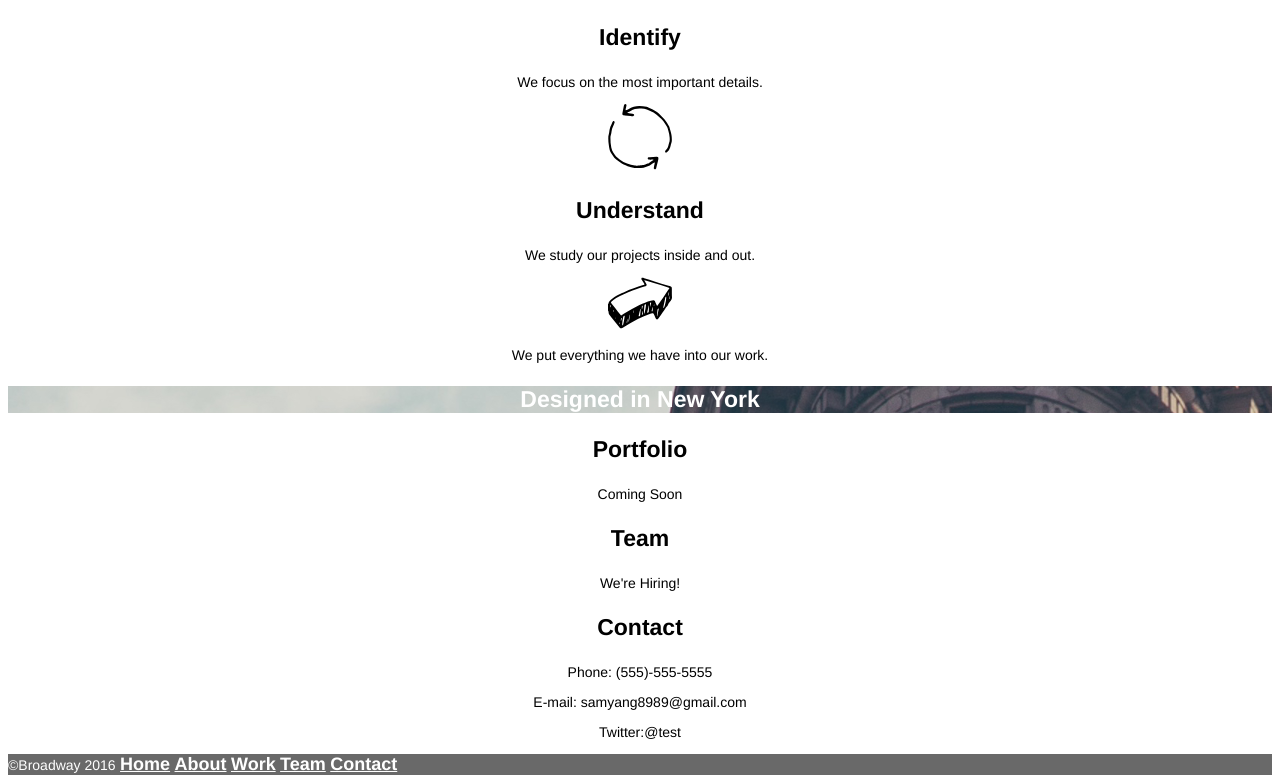
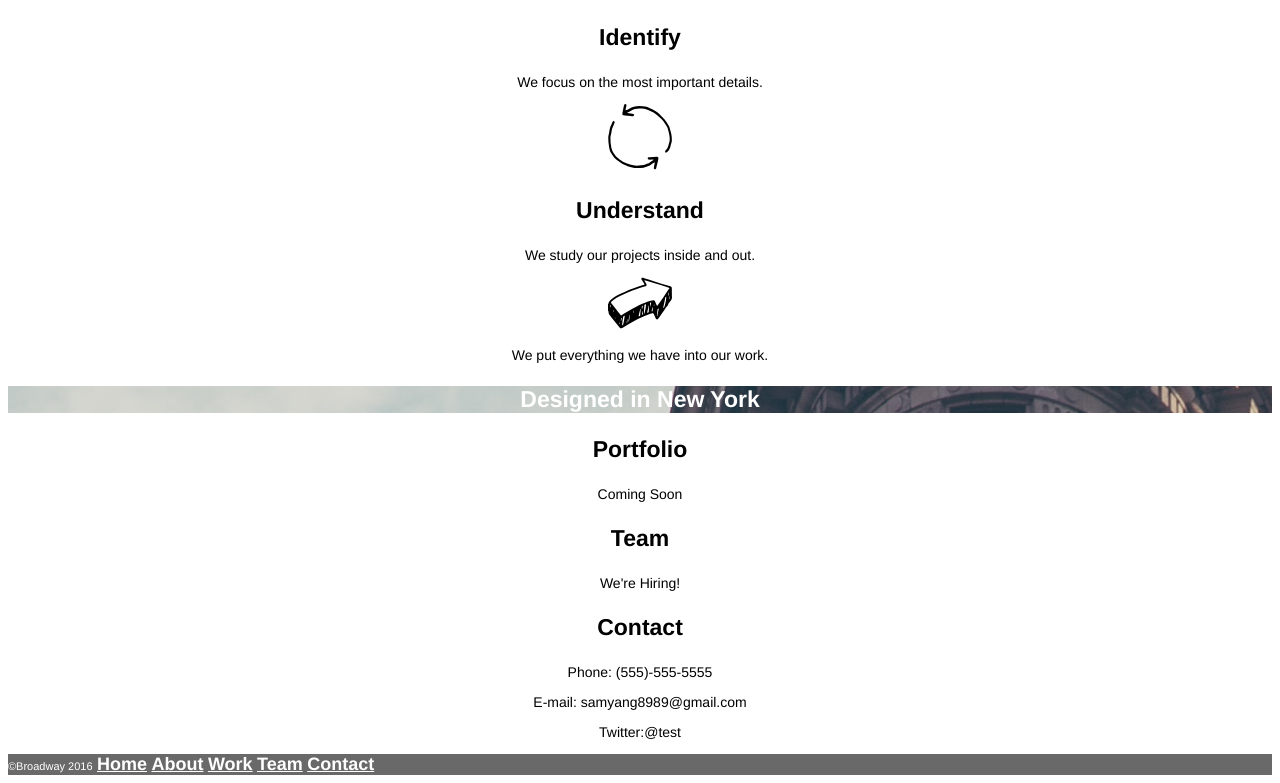
Before and after one commit to super8989/BroadwayDesign, a plain HTML site: page index.html in a window 1280 px wide. Shown: the part 529-1312 px from the top of the page. Drawn offline with Linux system fonts and the light colour scheme.

Commit message:
Completed final review

```diff
--- a/index.html
+++ b/index.html
@@ -50,12 +50,12 @@
 
   <div id="copyright">
     <nav>
-      <p><span id="copyrightlogo">&copy;Broadway 2016</span></p>
-      <p><a href="#home"><strong>Home</strong></a></p>
-      <p><a href="#about"><strong>About</strong></a></p>
-      <p><a href="#work"><strong>Work</strong></a></p>
-      <p><a href="#team"><strong>Team</strong></a></p>
-      <p><a href="#contact"><strong>Contact</strong></a></p>
+      <span id="copyrightlogo">&copy;Broadway 2016</span>
+      <a href="#home"><strong>Home</strong></a>
+      <a href="#about"><strong>About</strong></a>
+      <a href="#work"><strong>Work</strong></a>
+      <a href="#team"><strong>Team</strong></a>
+      <a href="#contact"><strong>Contact</strong></a>
 
     </nav>
 
--- a/resources/css/style.css
+++ b/resources/css/style.css
@@ -57,3 +57,7 @@ p {
   background-color: dimgray;
   color: white;
 }
+
+#copyrightlogo {
+  font-size: 11px;
+}
```
Also changed, not shown: broadway_redline.jpg (added), 2 other files.
